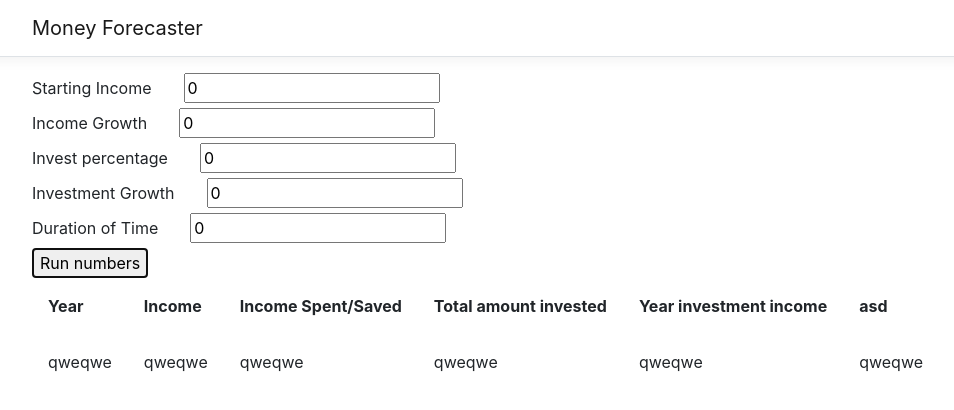
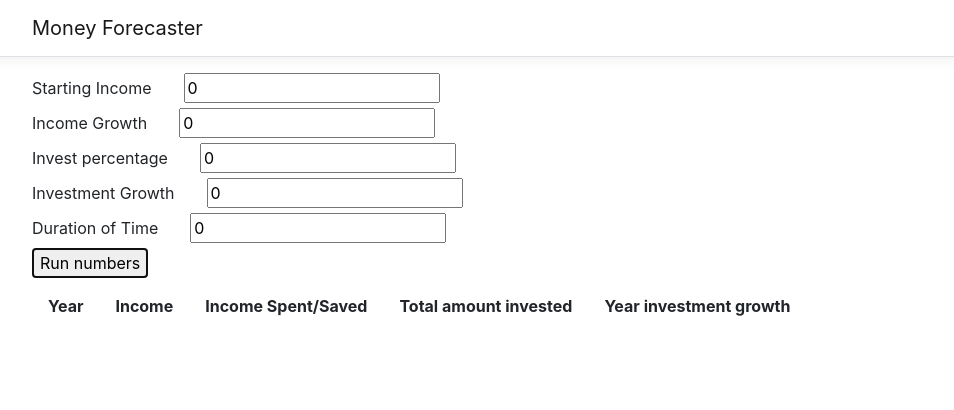
Before and after one commit to ThomasMicol/MoneyProjector, an Angular app in the folder App/ClientApp/: page / in a window 1280 px wide. Both pictures are taken after a click on the button "Run numbers". Shown: the top 410 px of the page, without its empty margins (53-1007 px from the left). Built offline with nearby package versions, Linux system fonts and the light colour scheme.

Commit message:
added actual table column names

```diff
--- a/App/ClientApp/src/app/home/home.component.html
+++ b/App/ClientApp/src/app/home/home.component.html
@@ -47,31 +47,25 @@
               Total amount invested
             </th>
             <th>
-              Year investment income
-            </th>
-            <th>
-              asd
+              Year investment growth
             </th>
           </tr>
         </thead>
-        <tr>
+        <tr *ngFor="let rowData of DataSet">
           <td>
-            qweqwe
+            {{rowData.Year}}
           </td>
           <td>
-            qweqwe
+            {{rowData.Income}}
           </td>
           <td>
-            qweqwe
+            {{rowData.Split}}
           </td>
           <td>
-            qweqwe
+            {{rowData.Invested}}
           </td>
           <td>
-            qweqwe
-          </td>
-          <td>
-            qweqwe
+            {{rowData.YearInvestmentGrowth}}
           </td>
         </tr>
       </table>
```
